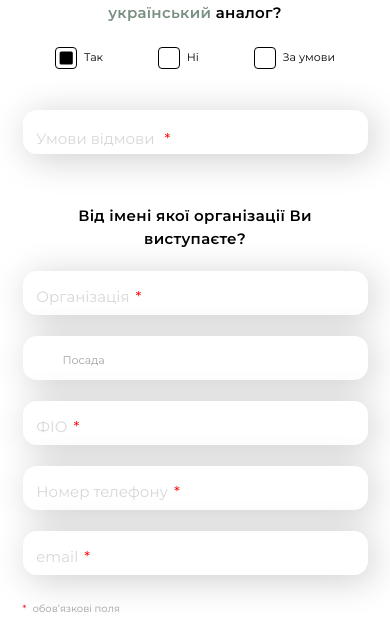
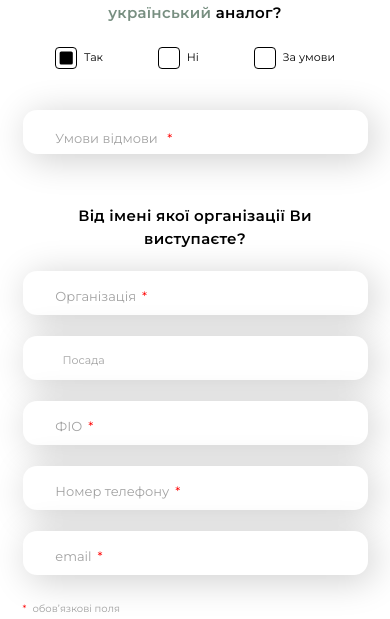
Before and after one commit to UPCoD-UNKD/fuck-off-1C, a React (Create React App) app: page / in a window 390 px wide. Shown: the part 2325-2944 px from the top of the page. Built offline with nearby package versions, Linux system fonts and the light colour scheme.

Commit message:
фикс инпутов

```diff
--- a/src/components/input/Input.css
+++ b/src/components/input/Input.css
@@ -39,7 +39,7 @@
   font-weight: 400;
   font-size: 15px;
   line-height: 25px;
-  color: rgba(0, 0, 0, 0.16);
+  color: rgba(0, 0, 0, 0.37);
   position: absolute;
   top: 30%;
   left: 4%;
@@ -50,6 +50,10 @@
     height: 49px;
   }
   .form_input_placeholder::placeholder {
+    font-size: 13px;
+    padding-left: 19px;
+  }
+  .starPlaceHolder{
     font-size: 13px;
     padding-left: 19px;
   }
--- a/src/components/input/Input.jsx
+++ b/src/components/input/Input.jsx
@@ -1,10 +1,11 @@
 import './Input.css';
 import classNames from 'classnames';
-import { useCallback, useState } from 'react';
+import { useCallback, useRef, useState } from 'react';
 
 const Input = props => {
   const [value, setValue] = useState(props.value);
   const [isHidePlaceholder, setIsHidePlaceholder] = useState(false);
+  const InputRef = useRef(null);
 
   const onChangeHandler = useCallback(
     e => {
@@ -24,10 +25,15 @@ const Input = props => {
     }
   }, []);
 
+  const onClickLabelHandler = useCallback(()=> {
+    setIsHidePlaceholder(true);
+    InputRef.current.focus();
+  },[])
+
   return (
     <>
       {props.required && isHidePlaceholder === false && (
-        <label className="starPlaceHolder">
+        <label className="starPlaceHolder" onClick={onClickLabelHandler}>
           {props.placeholder}
           <span className="star">*</span>
         </label>
@@ -36,6 +42,7 @@ const Input = props => {
         className={classNames('form_input', {
           form_input_placeholder: props.required === false,
         })}
+        ref = {InputRef}
         onFocus={onFocusHandler}
         onBlur={onBlurHandler}
         onChange={onChangeHandler}
```
